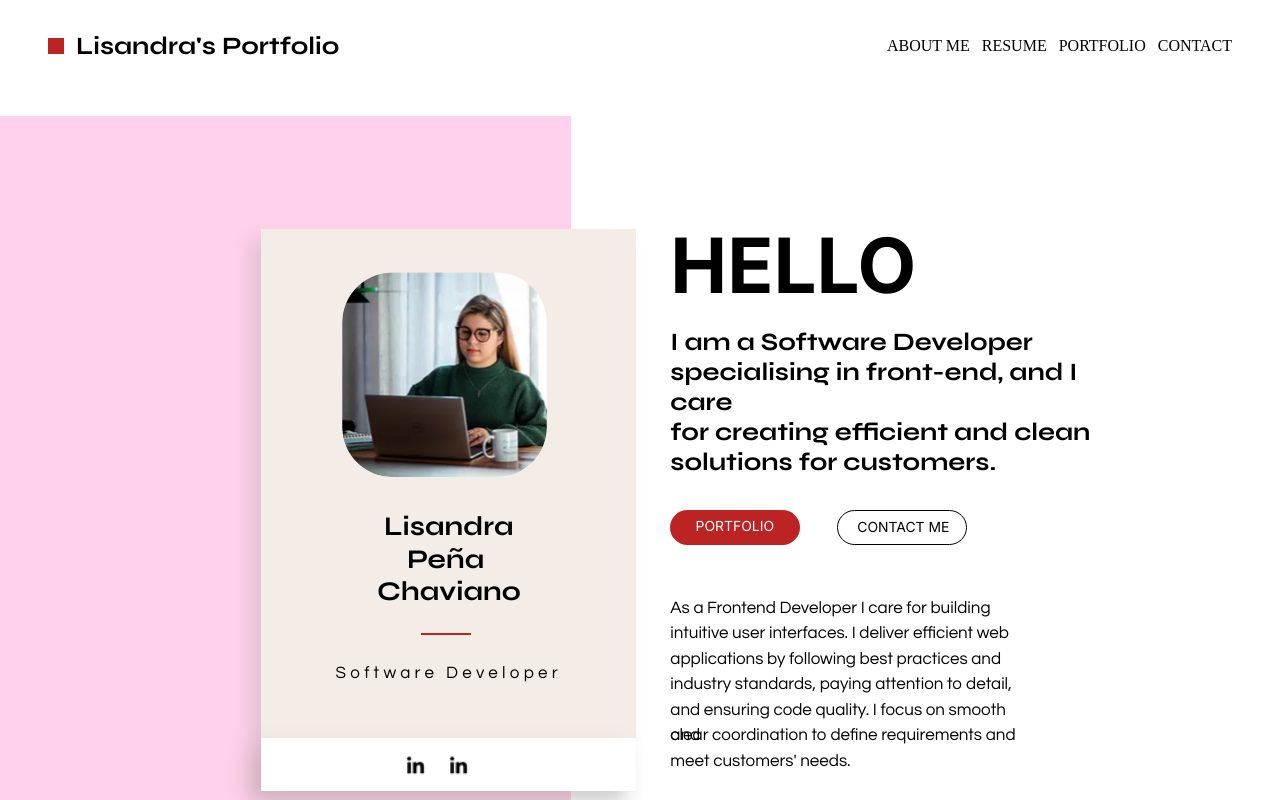
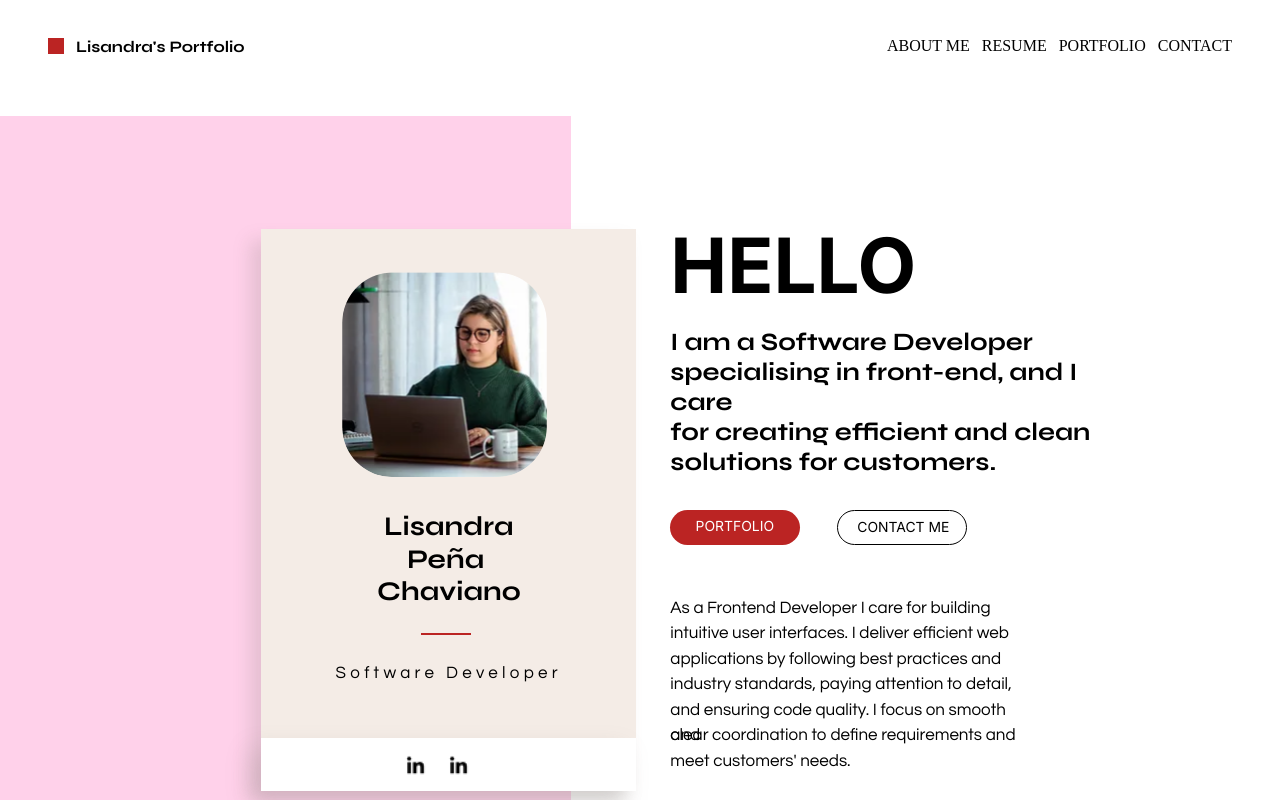
Before and after one commit to lisichaviano/portfolio-lisandra, a Next.js app: page / in a window 1280 px wide. Shown: the top 800 px of the page. Built offline with nearby package versions, Linux system fonts and the light colour scheme.

Commit message:
Separated Header

```diff
--- a/src/components/Header/index.tsx
+++ b/src/components/Header/index.tsx
@@ -2,18 +2,27 @@ import Link from "../Link";
 
 export const Header = () => {
   return (
-    <div className="w-full h-[92px] flex items-center justify-between">
-      <div className="h-[92px] flex items-center pl-12 gap-3 w-1/4">
-        <div className="bg-firebrick w-4 h-4 overflow-hidden mix-blend-normal " />
-        <p className="text-6xl font-syne">Lisandra's Portfolio</p>
+    <header className="w-full h-[92px] z-20">
+      <div className="flex items-center justify-between">
+        <div className="h-[92px] flex items-center pl-12 w-1/4">
+          <Link
+            additionalClassNAme="text-2xl font-syne hover:text-black active:text-black"
+            href={"/"}
+          >
+            <div className="flex items-center gap-3">
+              <div className="bg-firebrick w-4 h-4 overflow-hidden" />
+              Lisandra's Portfolio
+            </div>
+          </Link>
         </div>
 
-      <div className="flex items-center gap-3 pr-12">
+        <div className="flex items-end gap-3 pr-12">
           <Link href={"/"}>ABOUT ME</Link>
-        <Link href={"/"}>RESUME</Link>
+          <Link href={"/resume"}>RESUME</Link>
           <Link href={"/"}>PORTFOLIO</Link>
           <Link href={"/"}>CONTACT</Link>
         </div>
       </div>
+    </header>
   );
 };
```
Lines whose indentation alone changed are shown as unchanged.
